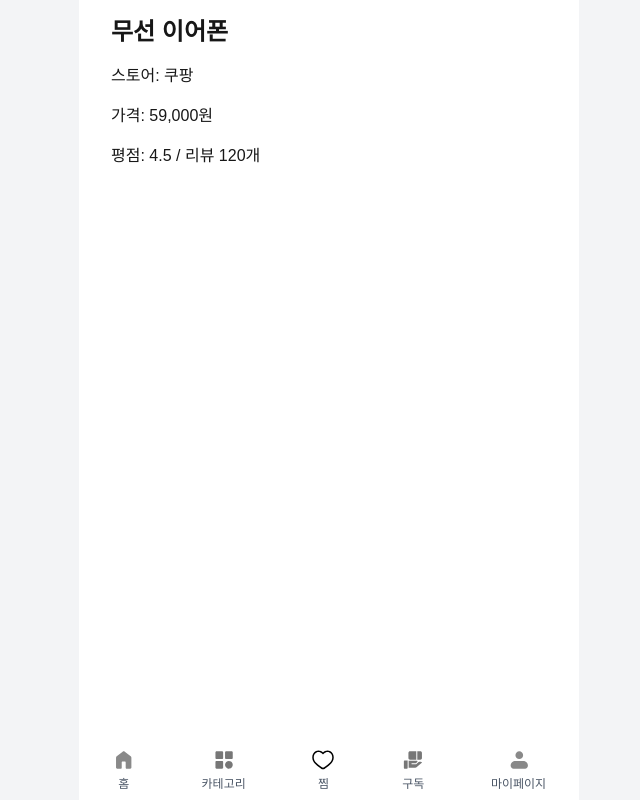
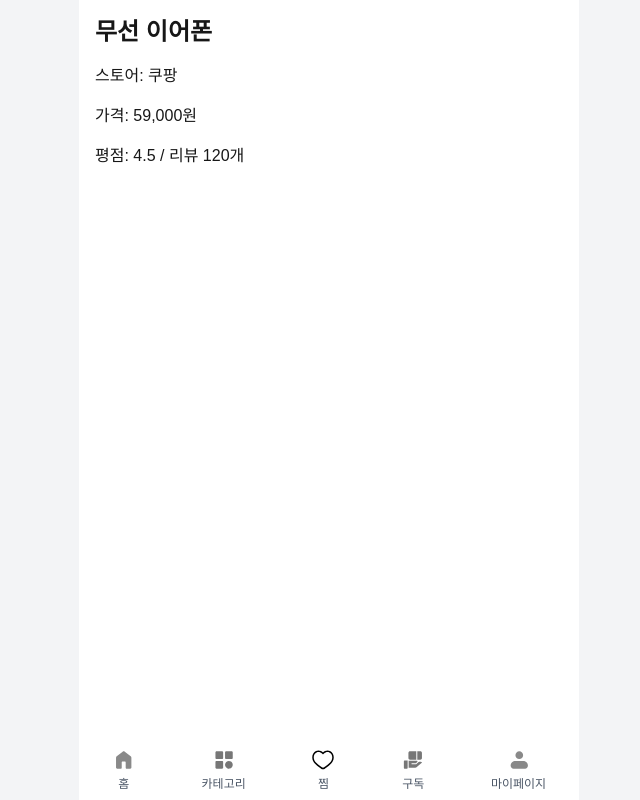
Before and after one commit to ydsic/mogupick, a Next.js app: page /products/1 in a window 1280 px wide. Shown: the whole page, without its empty margins (311-951 px from the left). Built offline with nearby package versions, Linux system fonts and the light colour scheme.

Commit message:
chore : main padding 없애고 개인 페이지마다 padding 추가

```diff
--- a/src/app/(main)/(home)/_components/HomePage.tsx
+++ b/src/app/(main)/(home)/_components/HomePage.tsx
@@ -73,7 +73,7 @@ export const products = [
 
 export default function HomePage() {
   return (
-    <div className="flex flex-col">
+    <div className="flex flex-col px-4">
       <Header />
       <div className="min-h-0 flex-1 space-y-7">
         <SearchBar />
--- a/src/app/(main)/layout.tsx
+++ b/src/app/(main)/layout.tsx
@@ -9,7 +9,7 @@ interface MainLayoutProps {
 export default function MainLayout({ children }: MainLayoutProps) {
   return (
     <div className="flex min-h-dvh flex-col items-center justify-center bg-gray-100">
-      <div className="relative h-dvh w-full overflow-hidden bg-[var(--background)] px-4 md:w-[500px]">
+      <div className="relative h-dvh w-full overflow-hidden bg-[var(--background)] md:w-[500px]">
         <MainLayoutClient>{children}</MainLayoutClient>
       </div>
     </div>
--- a/src/app/(main)/search/_components/SearchPage.tsx
+++ b/src/app/(main)/search/_components/SearchPage.tsx
@@ -21,7 +21,7 @@ export default function SearchPage({ initialQuery }: Props) {
   };
 
   return (
-    <div className="flex flex-col">
+    <div className="flex flex-col px-4">
       <SearchHeader value={query} onChange={setQuery} />
 
       <div className="mt-6 flex flex-col gap-10">
--- a/src/app/(main)/search/result/page.tsx
+++ b/src/app/(main)/search/result/page.tsx
@@ -19,7 +19,7 @@ export default function Page({ searchParams }: Props) {
   }
 
   return (
-    <div className="flex flex-col">
+    <div className="flex flex-col px-4">
       <SearchHeader />
 
       <SearchResultPage query={query} />
```
